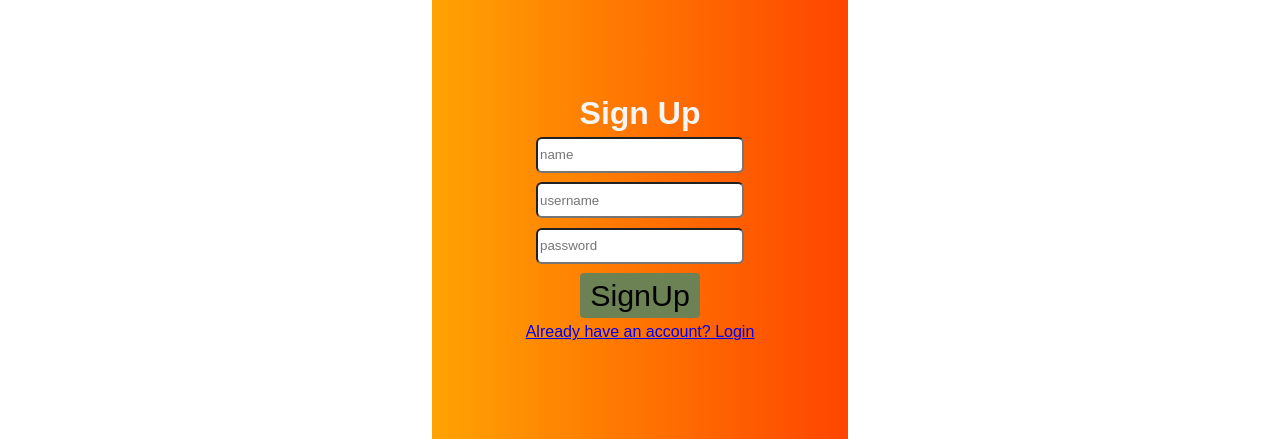
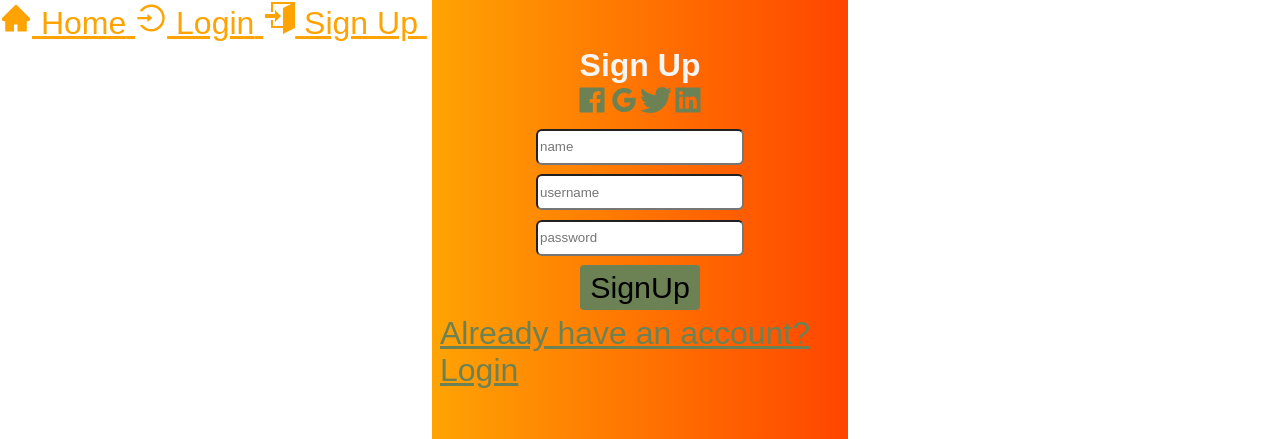
Before and after one commit to kdmatthews/CapstoneProject, a React (Create React App) app in the folder capstone/: page /signup in a window 1280 px wide. Shown: the part 206-645 px from the top of the page. Built offline with nearby package versions, Linux system fonts and the light colour scheme; grey boxes are pictures that could not be loaded.

Commit message:
header logo added

```diff
--- a/capstone/src/components/Login.js
+++ b/capstone/src/components/Login.js
@@ -1,5 +1,5 @@
 import { React, useState } from "react";
-import { FormDiv, Input, FormButton, FormContain, SocialIcons, FormTitle } from "../styled-components/LoginStyled";
+import { FormDiv, Input, FormButton, FormContain, SocialIcons, FormTitle, HrefTag } from "../styled-components/LoginStyled";
 
 import { useHistory } from "react-router-dom";
 import * as FaIcons from "react-icons/fa";
@@ -62,7 +62,7 @@ function Login(props) {
         placeholder="Password"
       />
       <FormButton onClick={(e) => logIn(e)}>Login</FormButton>
-      <a href="/signup">Create User</a>
+      <HrefTag href="/signup">Create User</HrefTag>
     </FormDiv>
     </FormContain>
   );
--- a/capstone/src/components/Navbar.js
+++ b/capstone/src/components/Navbar.js
@@ -3,7 +3,7 @@ import { useSelector } from "react-redux";
 import { navbarData, navbarUser } from "./NavbarData";
 import NavbarLinks from "./NavbarLinks";
 import { Header } from "../styled-components/NavbarStyled";
-
+import "../../public/assests"
 import { connect } from "react-redux";
 
 function Navbar() {
@@ -14,6 +14,9 @@ function Navbar() {
       {checkLogIn
         ? navbarUser?.map((linkData) => <NavbarLinks linkData={linkData} />)
         : navbarData?.map((linkData) => <NavbarLinks linkData={linkData} />)}
+        <video width="320" height="240" autoplay>
+        <source src =""></source>
+        </video>
     </Header>
   );
 }
--- a/capstone/src/components/SignUp.js
+++ b/capstone/src/components/SignUp.js
@@ -1,5 +1,5 @@
 import React from "react";
-import { FormDiv, Input, FormButton, FormContain, SocialIcons, FormTitle} from "../styled-components/LoginStyled";
+import { FormDiv, Input, FormButton, FormContain, SocialIcons, FormTitle, HrefTag} from "../styled-components/LoginStyled";
 import { useState, useHistory } from "react";
 import * as FaIcons from "react-icons/fa";
 import * as AiIcons from "react-icons/ai";
@@ -28,11 +28,10 @@ export default function SignUp() {
     <FormContain>
     <FormDiv>
       <FormTitle>Sign Up</FormTitle>
-      <span>
-				<SocialIcons href="#" class="social"><i class="fab fa-facebook-f"></i></SocialIcons>
-				<SocialIcons href="#" class="social"><i class="fab fa-google-plus-g"></i></SocialIcons>
-				<SocialIcons href="#" class="social"><i class="fab fa-linkedin-in"></i></SocialIcons>
-        </span>
+      <span><SocialIcons href="#" class="social"><AiIcons.AiFillFacebook /><i class="fab fa-facebook-f"></i></SocialIcons>
+				<SocialIcons href="#" class="social"><AiIcons.AiOutlineGoogle /><i class="fab fa-google-plus-g"></i></SocialIcons>
+				<SocialIcons href="#" class="social"><FaIcons.FaTwitter /><i class="fab fa-linkedin-in"></i></SocialIcons>
+        <SocialIcons href="#" class="social"><AiIcons.AiFillLinkedin/><i class="fab fa-linkedin-in"></i></SocialIcons></span>
 
       <Input
         onChange={(e) =>
@@ -59,7 +58,7 @@ export default function SignUp() {
         placeholder="password"
       />
       <FormButton onClick={(e) => signUp(e)}>SignUp</FormButton>
-      <a href="/login">Already have an account? Login</a>
+      <HrefTag href="/login">Already have an account? Login</HrefTag>
     </FormDiv>
     </FormContain>
   );
--- a/capstone/src/styled-components/LoginStyled.js
+++ b/capstone/src/styled-components/LoginStyled.js
@@ -6,7 +6,6 @@ flex-direction: column;
 justify-content: center;
 align-items: center;
 margin: 10rem;
-
 `
 
 export const FormDiv = styled.div`
@@ -49,3 +48,7 @@ color: whitesmoke;
 
 
 `
+export const HrefTag = styled.a`
+font-size: 2rem;
+color: #6C8255;
+`
--- a/capstone/src/styled-components/NavbarStyled.js
+++ b/capstone/src/styled-components/NavbarStyled.js
@@ -16,3 +16,7 @@ height: 80px;
 
 color: #FFA303;
 `
+const HrefTag = styled.a`
+font-size: 2rem;
+color: #6C8255;
+`
```
Also changed, not shown: 2 other files (tests, documents, lock files or other folders).
